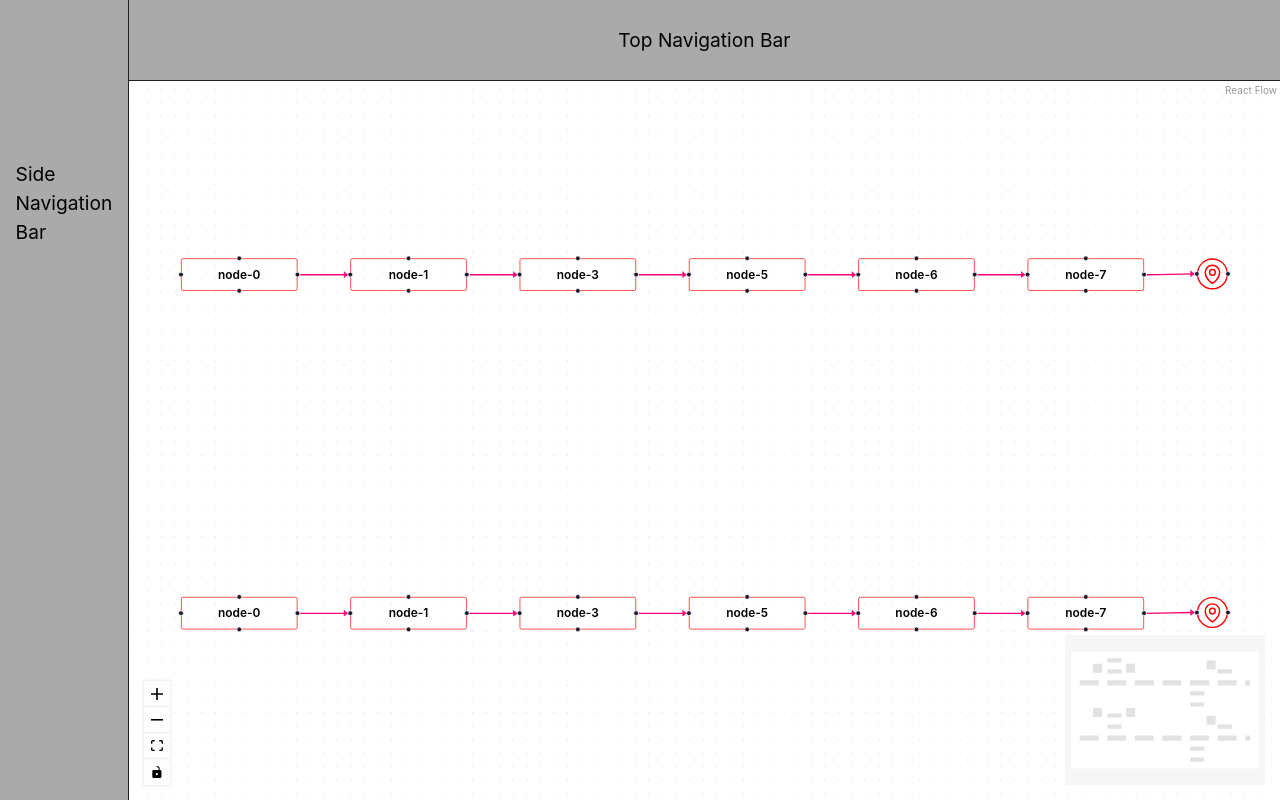
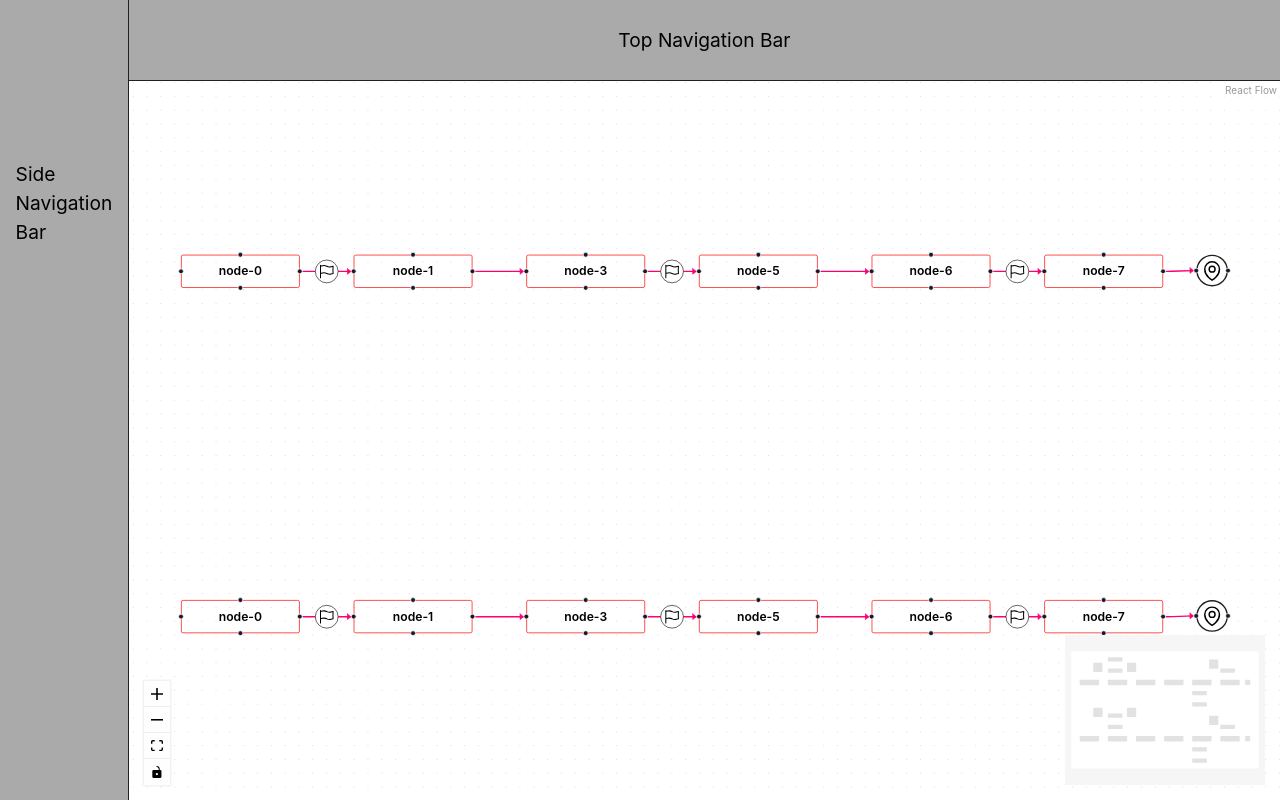
Before and after one commit to Soumya-Dey/uuapp-demo, a React (Vite) app: page / in a window 1280 px wide. Built offline with nearby package versions, Linux system fonts and the light colour scheme.

Commit message:
add icons on top of nodes, show more details on mouse hover instaed of click

```diff
--- a/src/App.jsx
+++ b/src/App.jsx
@@ -7,6 +7,7 @@ import {
   addEdge,
   applyEdgeChanges,
   applyNodeChanges,
+  useStoreApi,
 } from '@xyflow/react';
 import '@xyflow/react/dist/style.css';
 
@@ -30,6 +31,22 @@ const Flow = () => {
     (connection) => setEdges((eds) => addEdge(connection, eds)),
     [setEdges]
   );
+  const onNodeMouseEnter = (_, node) => {
+    setNodes((nds) =>
+      nds.map((n) => ({
+        ...n,
+        data: { ...n.data, selected: n.id === node.id },
+      }))
+    );
+  };
+  const onNodeMouseLeave = () => {
+    setNodes((nds) =>
+      nds.map((n) => ({
+        ...n,
+        data: { ...n.data, selected: false },
+      }))
+    );
+  };
 
   return (
     <ReactFlow
@@ -40,6 +57,9 @@ const Flow = () => {
       onConnect={onConnect}
       nodeTypes={nodeTypes}
       edgeTypes={edgeTypes}
+      nodesDraggable={false}
+      onNodeMouseEnter={onNodeMouseEnter}
+      onNodeMouseLeave={onNodeMouseLeave}
       attributionPosition='top-right'
       fitView
       // style={rfStyle}
--- a/src/edges/CustomEdge.jsx
+++ b/src/edges/CustomEdge.jsx
@@ -4,6 +4,7 @@ import {
   getBezierPath,
   MarkerType,
   useStore,
+  EdgeLabelRenderer,
 } from '@xyflow/react';
 
 const zoomSelector = (s) => {
@@ -40,6 +41,65 @@ export const CustomEdge = ({
   ) : null;
 };
 
+export const CustomEdgeWithIcon = ({
+  id,
+  sourceX,
+  sourceY,
+  sourcePosition,
+  targetX,
+  targetY,
+  targetPosition,
+  markerEnd,
+  style,
+}) => {
+  const [path, labelX, labelY] = getBezierPath({
+    sourceX,
+    sourceY,
+    sourcePosition,
+    targetX,
+    targetY,
+    targetPosition,
+  });
+
+  return (
+    <>
+      <BaseEdge id={id} path={path} markerEnd={markerEnd} style={style} />
+      <EdgeLabelRenderer>
+        <div
+          className='nodrag nopan'
+          style={{
+            width: '24px',
+            height: '24px',
+            padding: '4px',
+            border: '1.5px solid #202020',
+            borderRadius: '50%',
+            position: 'absolute',
+            transform: `translate(-50%, -50%) translate(${labelX}px, ${labelY}px)`,
+            pointerEvents: 'all',
+            background: '#ffffff',
+          }}
+        >
+          {/* {data.label && <div className='custom-node'>{data.label}</div>} */}
+          <svg
+            xmlns='http://www.w3.org/2000/svg'
+            fill='none'
+            viewBox='0 0 24 24'
+            strokeWidth={1.5}
+            stroke='currentColor'
+            className='size-6'
+          >
+            <path
+              strokeLinecap='round'
+              strokeLinejoin='round'
+              d='M3 3v1.5M3 21v-6m0 0 2.77-.693a9 9 0 0 1 6.208.682l.108.054a9 9 0 0 0 6.086.71l3.114-.732a48.524 48.524 0 0 1-.005-10.499l-3.11.732a9 9 0 0 1-6.085-.711l-.108-.054a9 9 0 0 0-6.208-.682L3 4.5M3 15V4.5'
+            />
+          </svg>
+        </div>
+      </EdgeLabelRenderer>
+    </>
+  );
+};
+
 const zoomSelectorLevel2 = (s) => {
   //   console.log({ s });
   return s.transform[2] >= 0.85;
--- a/src/edges/index.js
+++ b/src/edges/index.js
@@ -1,10 +1,10 @@
 import { MarkerType } from '@xyflow/react';
-import { CustomEdge, CustomEdgeLevel2 } from './CustomEdge';
+import { CustomEdge, CustomEdgeLevel2, CustomEdgeWithIcon } from './CustomEdge';
 
 export const initialEdges = [
   {
     id: 'edge-0-1',
-    // type: 'smoothstep',
+    type: 'step-edge-icon',
     source: 'node-0',
     target: 'node-1',
     sourceHandle: 'right',
@@ -118,7 +118,7 @@ export const initialEdges = [
   },
   {
     id: 'edge-3-5',
-    // type: 'smoothstep',
+    type: 'step-edge-icon',
     source: 'node-3',
     target: 'node-5',
     sourceHandle: 'right',
@@ -158,7 +158,7 @@ export const initialEdges = [
   },
   {
     id: 'edge-6-7',
-    // type: 'smoothstep',
+    type: 'step-edge-icon',
     source: 'node-6',
     target: 'node-7',
     sourceHandle: 'right',
@@ -275,7 +275,7 @@ export const initialEdges = [
 
   {
     id: 'edge-2.0-2.1',
-    // type: 'smoothstep',
+    type: 'step-edge-icon',
     source: 'node-2.0',
     target: 'node-2.1',
     sourceHandle: 'right',
@@ -389,7 +389,7 @@ export const initialEdges = [
   },
   {
     id: 'edge-2.3-2.5',
-    // type: 'smoothstep',
+    type: 'step-edge-icon',
     source: 'node-2.3',
     target: 'node-2.5',
     sourceHandle: 'right',
@@ -429,7 +429,7 @@ export const initialEdges = [
   },
   {
     id: 'edge-2.6-2.7',
-    // type: 'smoothstep',
+    type: 'step-edge-icon',
     source: 'node-2.6',
     target: 'node-2.7',
     sourceHandle: 'right',
@@ -545,6 +545,7 @@ export const initialEdges = [
   },
 ];
 export const edgeTypes = {
+  'step-edge-icon': CustomEdgeWithIcon,
   'substep-edge': CustomEdge,
   'subsubstep-edge': CustomEdgeLevel2,
 };
--- a/src/nodes/CustomNode.jsx
+++ b/src/nodes/CustomNode.jsx
@@ -69,7 +69,7 @@ const zoomSelector = (s) => {
   return s.transform[2] >= 0.75;
 };
 
-export const SubStepNodeTop = ({ data, isConnectable, selected }) => {
+export const SubStepNodeTop = ({ data, isConnectable }) => {
   const showContent = useStore(zoomSelector);
 
   return showContent ? (
@@ -81,10 +81,10 @@ export const SubStepNodeTop = ({ data, isConnectable, selected }) => {
         textAlign: 'center',
         border: '1px solid #aaaaaa',
         borderRadius: '4px',
-        background: selected ? '#eeeeee' : 'transparent',
+        background: data.selected ? '#eeeeee' : 'transparent',
       }}
     >
-      {selected && (
+      {data.selected && (
         <div
           style={{
             position: 'absolute',
@@ -121,7 +121,7 @@ export const SubStepNodeTop = ({ data, isConnectable, selected }) => {
   ) : null;
 };
 
-export const SubStepNodeBottom = ({ data, isConnectable, selected }) => {
+export const SubStepNodeBottom = ({ data, isConnectable }) => {
   const showContent = useStore(zoomSelector);
 
   return showContent ? (
@@ -135,10 +135,10 @@ export const SubStepNodeBottom = ({ data, isConnectable, selected }) => {
         textAlign: 'center',
         border: '1px solid #aaaaaa',
         borderRadius: '4px',
-        background: selected ? '#eeeeee' : 'transparent',
+        background: data.selected ? '#eeeeee' : 'transparent',
       }}
     >
-      {selected && (
+      {data.selected && (
         <div
           style={{
             position: 'absolute',
@@ -180,7 +180,7 @@ const zoomSelectorLevel2 = (s) => {
   return s.transform[2] >= 0.85;
 };
 
-export const SubSubStepNode = ({ data, isConnectable, selected }) => {
+export const SubSubStepNode = ({ data, isConnectable }) => {
   const showContent = useStore(zoomSelectorLevel2);
 
   return showContent ? (
@@ -197,10 +197,10 @@ export const SubSubStepNode = ({ data, isConnectable, selected }) => {
         textAlign: 'center',
         border: '1px solid #aaaaaa',
         borderRadius: '40px',
-        background: selected ? '#eeeeee' : 'transparent',
+        background: data.selected ? '#eeeeee' : 'transparent',
       }}
     >
-      {selected && (
+      {data.selected && (
         <div
           style={{
             position: 'absolute',
@@ -245,7 +245,7 @@ export const LogoNode = ({ data, isConnectable }) => {
         width: '34px',
         height: '34px',
         padding: '4px',
-        border: '2px solid red',
+        border: '2px solid #202020',
         borderRadius: '50%',
       }}
     >
@@ -261,7 +261,7 @@ export const LogoNode = ({ data, isConnectable }) => {
         fill='none'
         viewBox='0 0 24 24'
         strokeWidth={1.5}
-        stroke='red'
+        stroke='currentColor'
         className='size-6'
       >
         <path
--- a/src/nodes/index.js
+++ b/src/nodes/index.js
@@ -110,7 +110,7 @@ export const initialNodes = [
   {
     id: 'node-11',
     type: 'logo-node',
-    position: { x: 1500, y: 0 },
+    position: { x: 1470, y: 0 },
     data: { label: 'node-11' },
   },
 
@@ -217,7 +217,7 @@ export const initialNodes = [
   {
     id: 'node-2.11',
     type: 'logo-node',
-    position: { x: 1500, y: 500 },
+    position: { x: 1470, y: 500 },
     data: { label: 'node-11' },
   },
 ];
```
